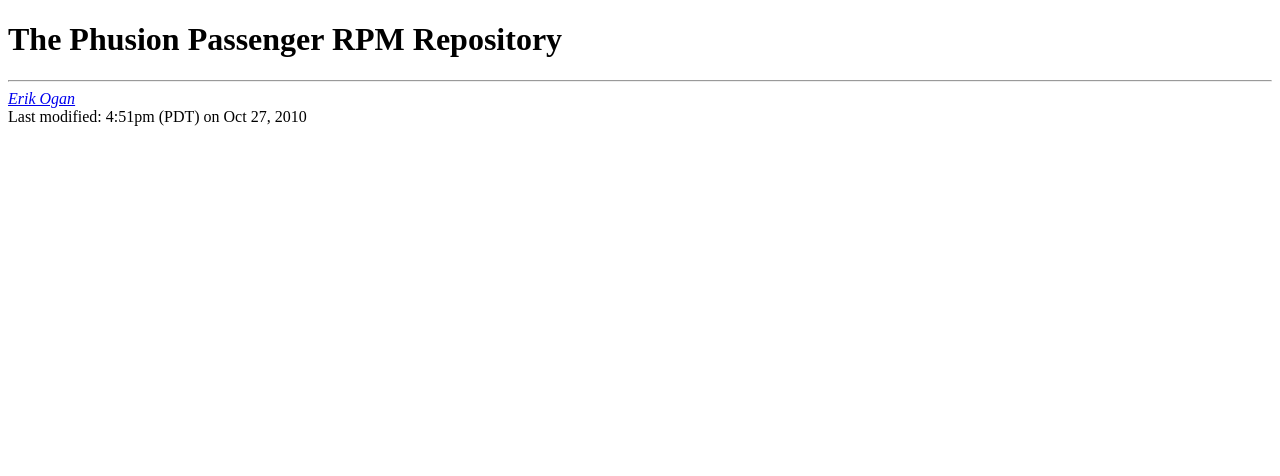
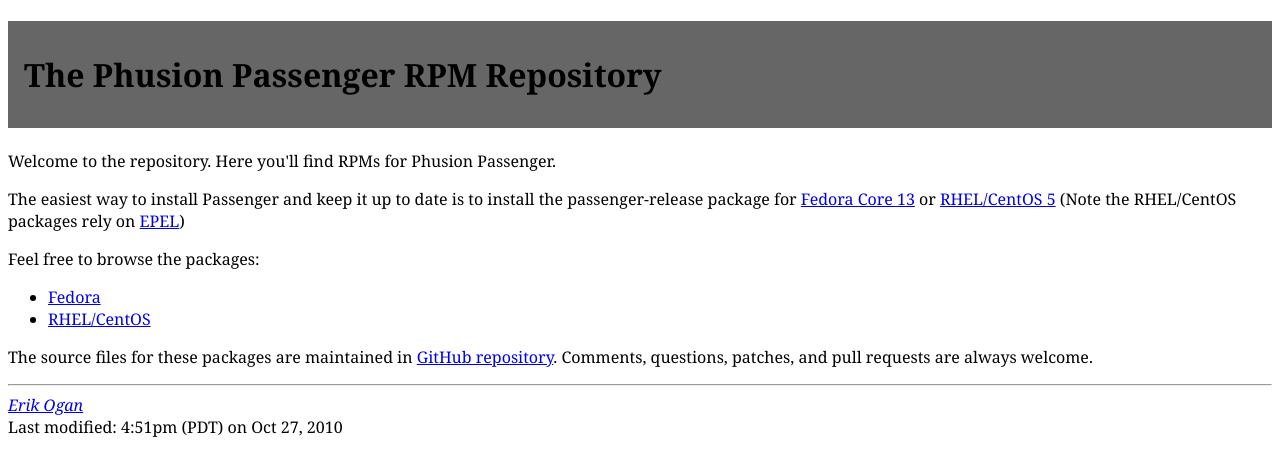
Before and after one commit to erikogan/rubygem-passenger, a plain HTML site: page index.html in a window 1280 px wide. Drawn offline with Linux system fonts and the light colour scheme.

Commit message:
Simple index.html (for now)

```diff
--- a/index.html
+++ b/index.html
@@ -5,12 +5,48 @@
   <head>
     <meta http-equiv="Content-Type" content="text/html; charset=UTF-8"/>
     <title>The Phusion Passenger RPM Repository</title>
+    <style type="text/css">
+body {
+  font-family: baskerville, bodoni svtytwo os, bodoni, georgia, times new roman, serif;
+}
+h1 {
+  background-color: #666;
+  padding: 1em 0.5em;
+}
+    </style>
   </head>
 
   <body>
     <h1>The Phusion Passenger RPM Repository</h1>
 
+    <p>
+      Welcome to the repository. Here you'll find RPMs for Phusion Passenger.
+    </p>
 
+    <p>
+      The easiest way to install Passenger and keep it up to date is to
+      install the passenger-release package for <a
+      href="fedora/13/passenger-release-3-1.fc13.noarch.rpm">Fedora Core
+      13</a> or <a
+      href="rhel/5/passenger-release-3-1.el5.noarch.rpm">RHEL/CentOS 5</a>
+      (Note the RHEL/CentOS packages rely on <a
+      href="http://fedoraproject.org/wiki/EPEL">EPEL</a>)
+    </p>
+
+    <p>
+      Feel free to browse the packages:
+    </p>
+    <ul>
+      <li><a href="fedora">Fedora</a></li>
+      <li><a href="rhel">RHEL/CentOS</a></li>
+    </ul>
+
+    <p>
+      The source files for these packages are maintained in <a
+      href="http://github.com/erikogan/rubygem-passenger">GitHub
+      repository</a>. Comments, questions, patches, and pull requests are
+      always welcome.
+    </p>
 
     <div id="footer">
       <hr/>
```
